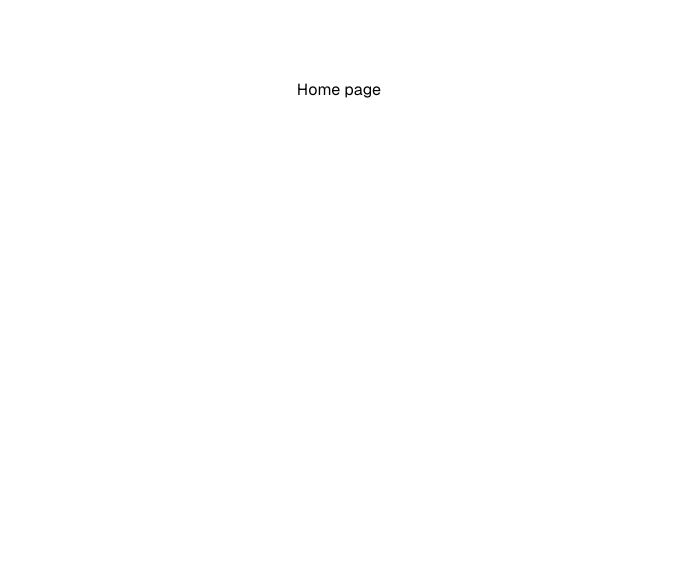
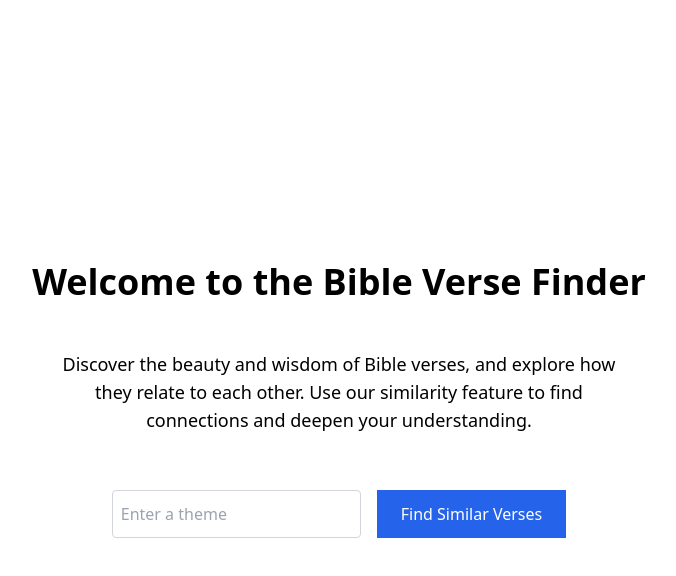
Before and after one commit to Namit2111/bible-verse-finder, a Next.js app in the folder bible-app/: page / in a window 1280 px wide. Shown: the top 576 px of the page, without its empty margins (301-977 px from the left). Built offline with nearby package versions, Linux system fonts and the light colour scheme.

Commit message:
Updated page.tsx

```diff
--- a/bible-app/app/page.tsx
+++ b/bible-app/app/page.tsx
@@ -1,9 +1,74 @@
+import { cn } from "@/lib/utils";
+import { useState } from "react";
 
 export default function Home() {
-  return (
-    <div className="grid grid-rows-[20px_1fr_20px] items-center justify-items-center min-h-screen p-8 pb-20 gap-16 sm:p-20 font-[family-name:var(--font-geist-sans)]">
-          Home page
+    // State to store user input from the form
+    const [userInput, setUserInput] = useState("");
+    // State to store the results returned from the API
+    const [results, setResults] = useState<{ verse: string; similarity: number }[]>([]);
 
-          </div>
-  );
+    const handleSubmit = async (e: React.FormEvent) => {
+        e.preventDefault();
+        try {
+            // Send user input to the Flask API
+            const response = await fetch('http://localhost:5000/', {
+                method: 'POST',
+                headers: {
+                    'Content-Type': 'application/json',
+                },
+                body: JSON.stringify({ user_input: userInput }),
+            });
+
+            if (response.ok) {
+                const data = await response.json();
+                setResults(data.results);
+            } else {
+                console.error('Error fetching similar verses');
+            }
+        } catch (error) {
+            console.error('Error:', error);
+        }
+    };
+
+    return (
+        <div className={cn("flex", "flex-col", "items-center", "justify-center", "min-h-screen", "p-8", "sm:p-20", "gap-8")}>
+            <h1 className={cn("text-4xl", "font-bold", "text-center", "mb-4")}>
+                Welcome to the Bible Verse Finder
+            </h1>
+            <p className={cn("text-lg", "text-center", "max-w-xl", "mb-6")}>
+                Discover the beauty and wisdom of Bible verses, and explore how they relate to each other. Use our similarity feature to find connections and deepen your understanding.
+            </p>
+            {/* Form to input a theme for similarity search */}
+            <form onSubmit={handleSubmit} className={cn("flex", "flex-col", "sm:flex-row", "gap-4")}>
+                <input
+                    type="text"
+                    value={userInput}
+                    onChange={(e) => setUserInput(e.target.value)}
+                    required
+                    className={cn("p-2", "border", "border-gray-300", "rounded")}
+                    placeholder="Enter a theme"
+                />
+                <button
+                    type="submit"
+                    className={cn("bg-blue-600", "text-white", "py-3", "px-6", "rounded-lg", "hover:bg-blue-700", "transition", "duration-300", "text-center")}
+                >
+                    Find Similar Verses
+                </button>
+            </form>
+            {/* Display results if any are available */}
+            {results.length > 0 && (
+                <div className="mt-8 w-full max-w-lg">
+                    <h2 className="text-2xl font-bold text-center mb-4">Results:</h2>
+                    <ul className="list-none">
+                        {results.map((result, index) => (
+                            <li key={index} className="bg-white p-4 mb-4 rounded shadow">
+                                <strong>Verse:</strong> {result.verse} <br />
+                                <strong>Similarity:</strong> {result.similarity.toFixed(2)}
+                            </li>
+                        ))}
+                    </ul>
+                </div>
+            )}
+        </div>
+    );
 }
```
